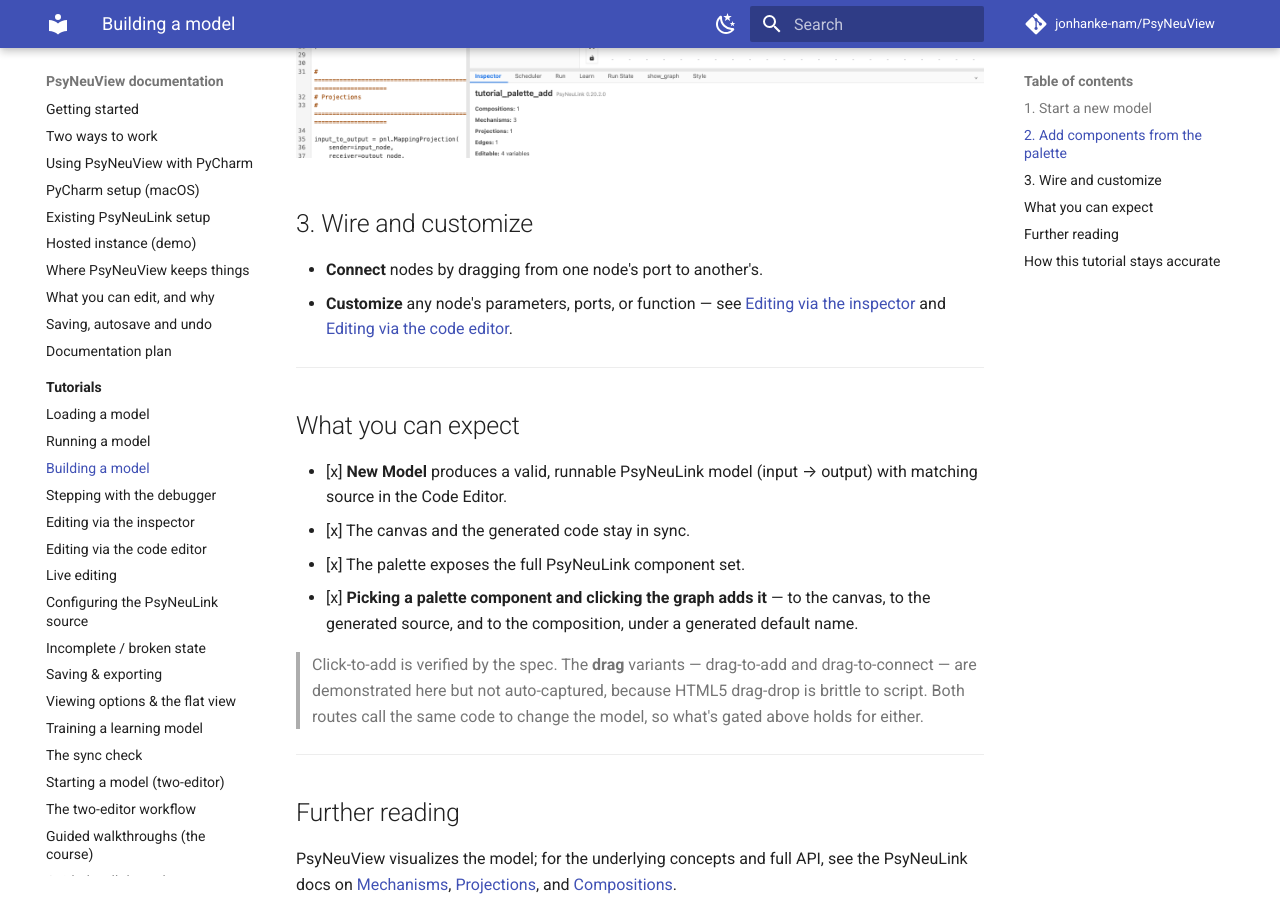
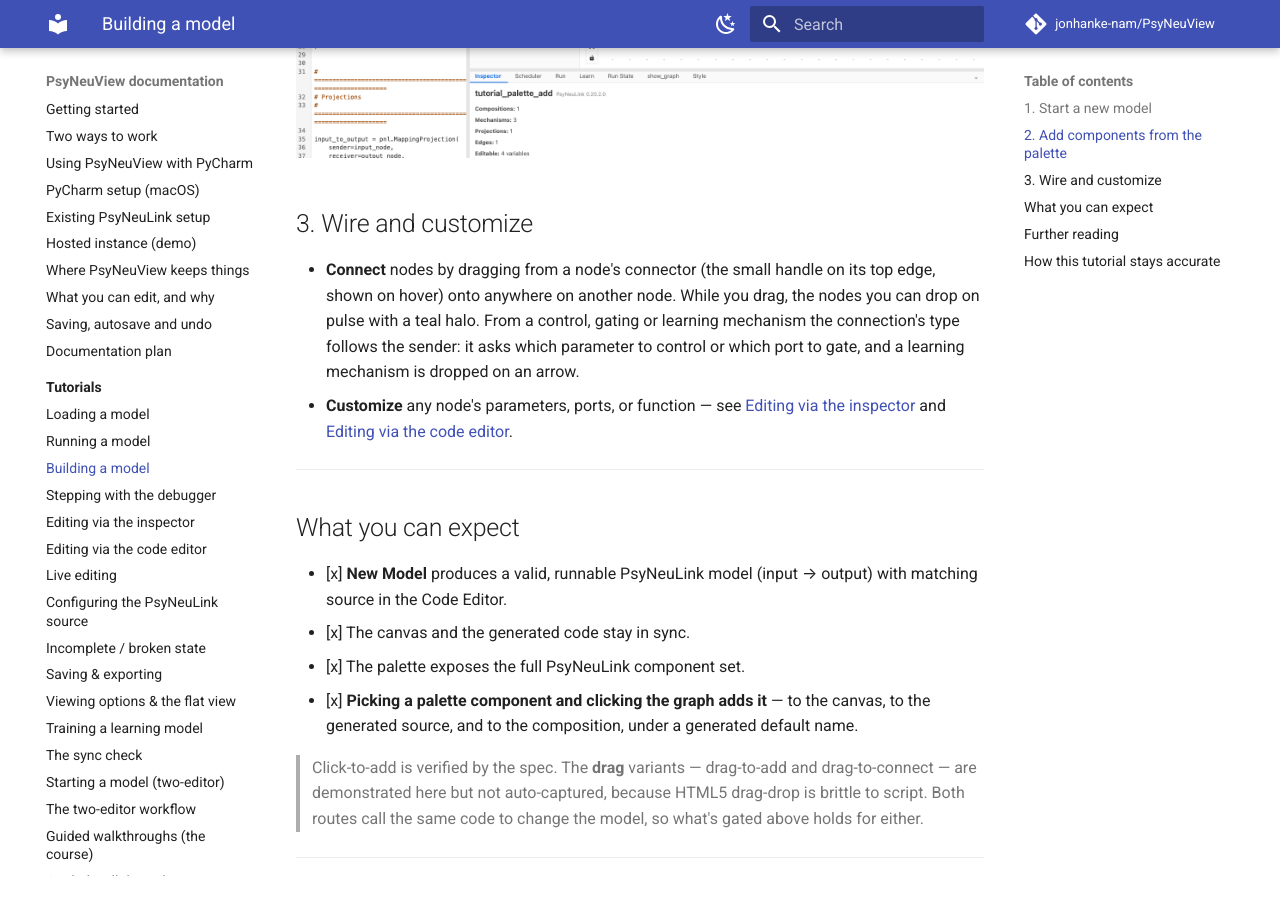
Before and after one commit to jonhanke-nam/PsyNeuView, an MkDocs documentation site: the page built from docs/tutorials/03-building-a-model.md, in a window 1280 px wide and 900 px high, scrolled down 2558 px. Built offline with MkDocs 1.6.1 and Material for MkDocs 9.7.7, drawn with Linux system fonts in a browser that asks for light colours; comment, search, counter and statistics services are not loaded.

Commit message:
Building tutorial: describe drag-to-connect as it works now (#662)
Drag from a node's connector, not a port; targets pulse teal; control, gating
and learning senders pick the projection's type (#304).

Co-Authored-By: Claude Opus 5.5 <noreply@anthropic.com>

```diff
--- a/docs/tutorials/03-building-a-model.md
+++ b/docs/tutorials/03-building-a-model.md
@@ -49,7 +49,12 @@ written into the source, and it's added to the composition.
 
 ## 3. Wire and customize
 
-- **Connect** nodes by dragging from one node's port to another's.
+- **Connect** nodes by dragging from a node's connector (the small handle on
+  its top edge, shown on hover) onto anywhere on another node. While you drag,
+  the nodes you can drop on pulse with a teal halo. From a control, gating or
+  learning mechanism the connection's type follows the sender: it asks which
+  parameter to control or which port to gate, and a learning mechanism is
+  dropped on an arrow.
 - **Customize** any node's parameters, ports, or function — see
   [Editing via the inspector](05-editing-inspector.md) and
   [Editing via the code editor](06-editing-code.md).
```
